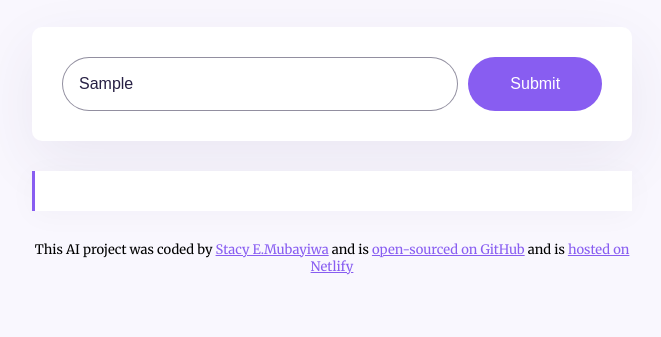
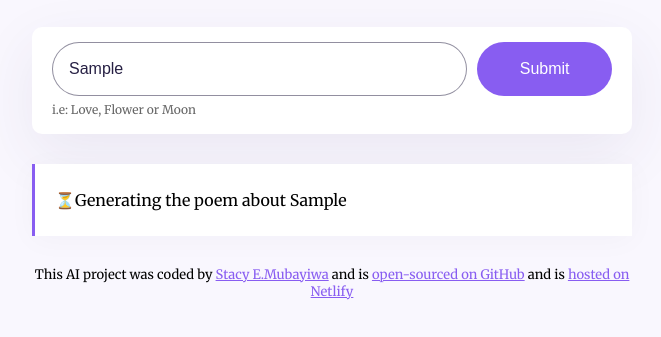
Before and after one commit to StacyEdith/AI-Greek-Poem-Generator, a plain HTML site: page index.html in a window 1280 px wide. Both pictures are taken after typing "Sample" into the empty fields and a click on the input 843 px from the left and 261 px from the top of the page. Shown: the part 177-514 px from the top of the page, without its empty margins (308-969 px from the left). Drawn offline with nearby package versions, Linux system fonts and the light colour scheme; no server answers.

Commit message:
Improved the User Experience

````diff
--- a/index.html
+++ b/index.html
@@ -22,14 +22,16 @@
     </header>
 
     <main>
-      <form id="poem-generator-form">
-        <input type="text" placeholder="Enter the topic of the poem" autofocus required autocomplete="off"
-          class="instructions" id="user-instructions">
-        <input type="submit" class="submit-button">
-      </form>
-      <div class="poem" id="poem">
+      <div class="form-container">
+        <form id="poem-generator-form">
+          <input type="text" placeholder="Enter the topic of the poem" autofocus required autocomplete="off"
+            class="instructions" id="user-instructions">
+          <input type="submit" class="submit-button">
 
+        </form>
+        <div class="hint">i.e: Love, Flower or Moon</div>
       </div>
+      <div class="poem hidden" id="poem"></div>
     </main>
 
     <footer>
--- a/src/script.js
+++ b/src/script.js
@@ -13,10 +13,14 @@ function generatePoem(event) {
 
   let instructionsInput = document.querySelector("#user-instructions");
   let apiKey = "0d4of6b0264e6b2a0aa2t7471209213f";
-  let prompt = `User instructions: Generate a poem about ${instructionsInput}`;
+  let prompt = `User instructions: Generate a poem about ${instructionsInput.value}`;
   let context =
     "You are a romatic poem expert and love to write short poems.Your mission is to generate a 4 line poem translated to english in basic HTML . Make sure to follow the user instructions.Do not include the title or the ```html and only show the poem in english language.Sign the poem with 'SheCodes AI' inside <strong> element";
   let apiUrl = `https://api.shecodes.io/ai/v1/generate?prompt=${prompt}&context=${context}&key=${apiKey}`;
+
+  let poemElement = document.querySelector("#poem");
+  poemElement.classList.remove("hidden");
+  poemElement.innerHTML = `<div class ="generate"> ⏳Generating the poem about ${instructionsInput.value} </div>`;
 
   console.log("Generating poem");
   console.log(`Prompt: ${prompt}`);
--- a/src/style.css
+++ b/src/style.css
@@ -24,13 +24,23 @@ h1 {
   color: #272044;
 }
 
+.form-container {
+  background-color: white;
+  margin-bottom: 30px;
+  border-radius: 10px;
+  box-shadow: 0px 20px 60px rgba(65, 50, 100, 0.08);
+  padding: 15px 20px;
+}
+
 form {
-  padding: 30px;
-  background-color: white;
-  box-shadow: 0px 20px 60px rgba(65, 50, 100, 0.08);
-  border-radius: 10px;
   display: flex;
-  margin-bottom: 30px;
+}
+
+.hint {
+  line-height: 1.5;
+  margin-top: 5px;
+  opacity: 0.6;
+  font-size: 12px;
 }
 
 .instructions {
@@ -63,6 +73,10 @@ form {
   box-shadow: 0px 4px 30px 0px rgba(39, 33, 66, 0.03);
 }
 
+.hidden {
+  display: none;
+}
+
 .poem strong {
   color: #885df1;
 }
@@ -72,3 +86,18 @@ footer {
   font-size: 13px;
   margin-top: 30px;
 }
+
+.generate {
+  animation: blink-animation 1s step(5, start) infinite;
+}
+
+@keyframes blink-animation {
+  to {
+    visibility: hidden;
+  }
+}
+@-webkit-keyframes blink-animation {
+  to {
+    visibility: hidden;
+  }
+}
````
